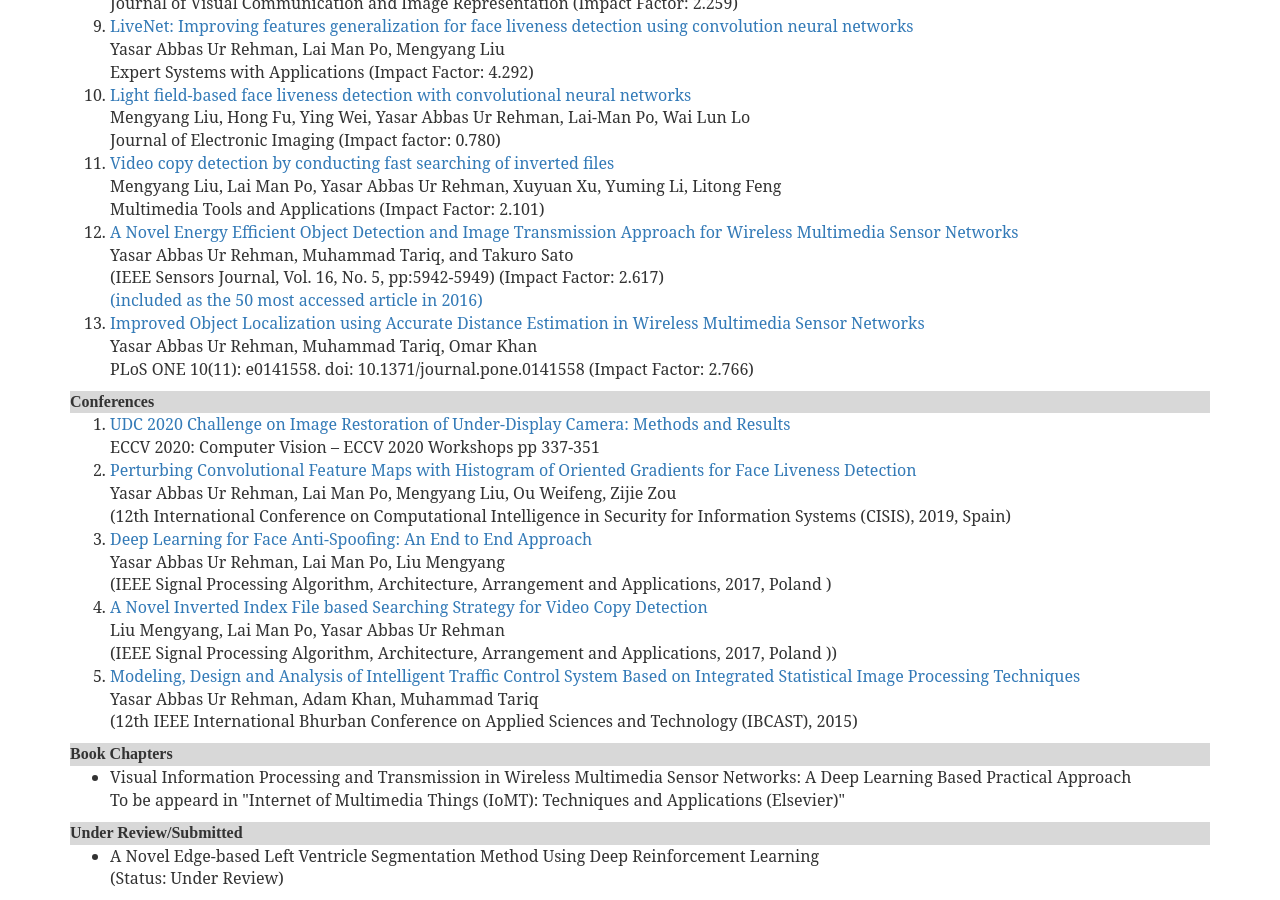
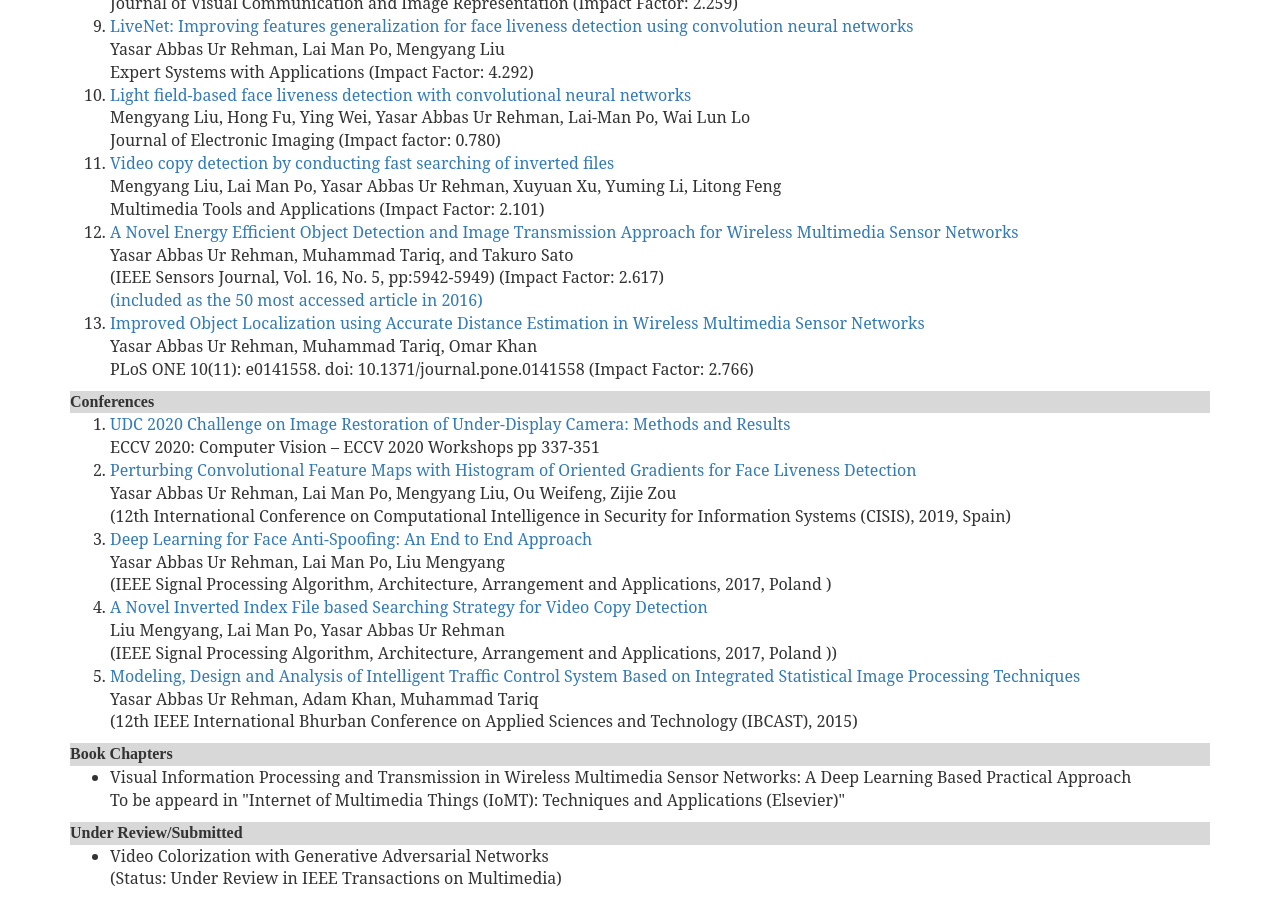
Before and after one commit to yasar-rehman/yasar, a Jekyll site: the page built from publications.html, in a window 1280 px wide and 900 px high, scrolled down 637 px. Built offline with Jekyll 4.4.1, drawn with Linux system fonts in a browser that asks for light colours; some web fonts are replaced.

Commit message:
Update publications.html

```diff
--- a/publications.html
+++ b/publications.html
@@ -142,8 +142,8 @@ Yasar Abbas Ur Rehman, Adam Khan, Muhammad Tariq   <br>
 
 <ul style="font-family: 'Serif',Times New Roman; font-size: 16px">
 
- <li> A Novel Edge-based Left Ventricle Segmentation Method Using Deep Reinforcement Learning <br>
-     (Status: Under Review) </li>
+ <li> Video Colorization with Generative Adversarial Networks <br>
+     (Status: Under Review in IEEE Transactions on Multimedia) </li>
   </ul>
 
 
```
